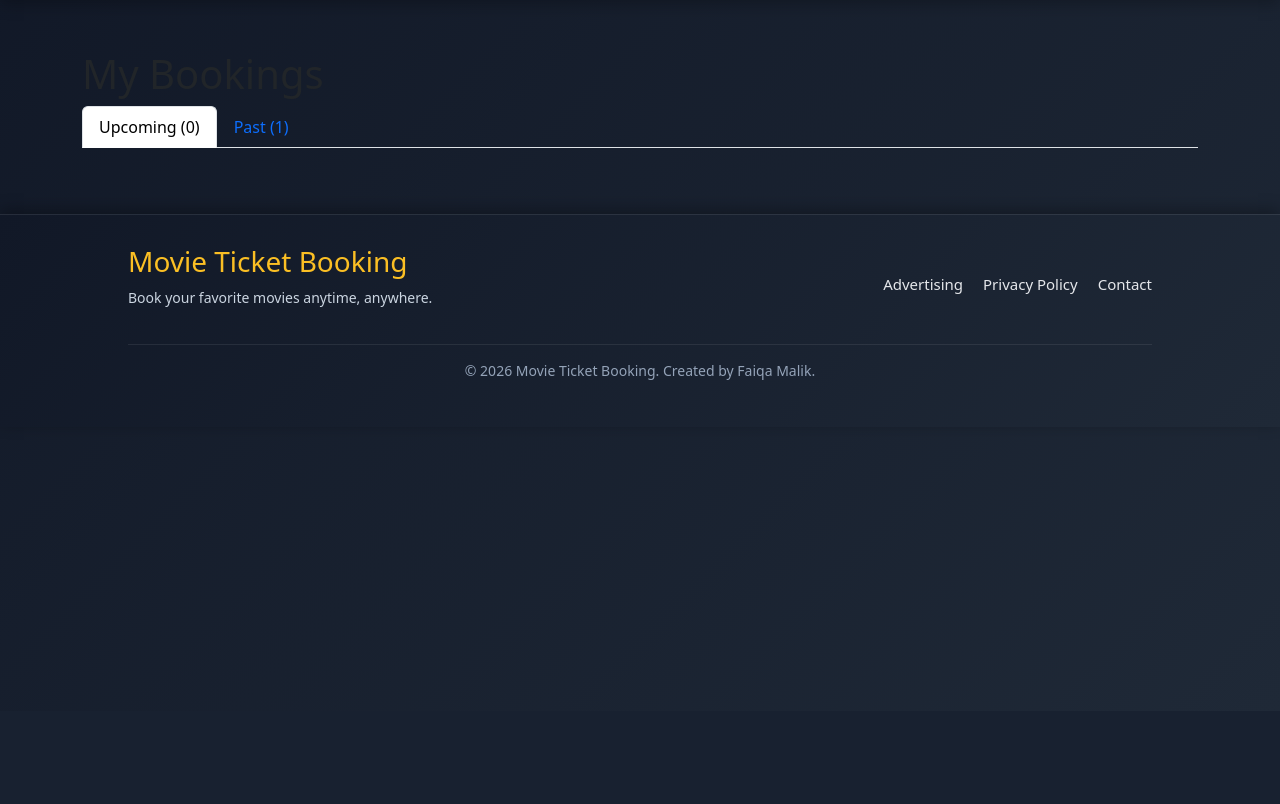
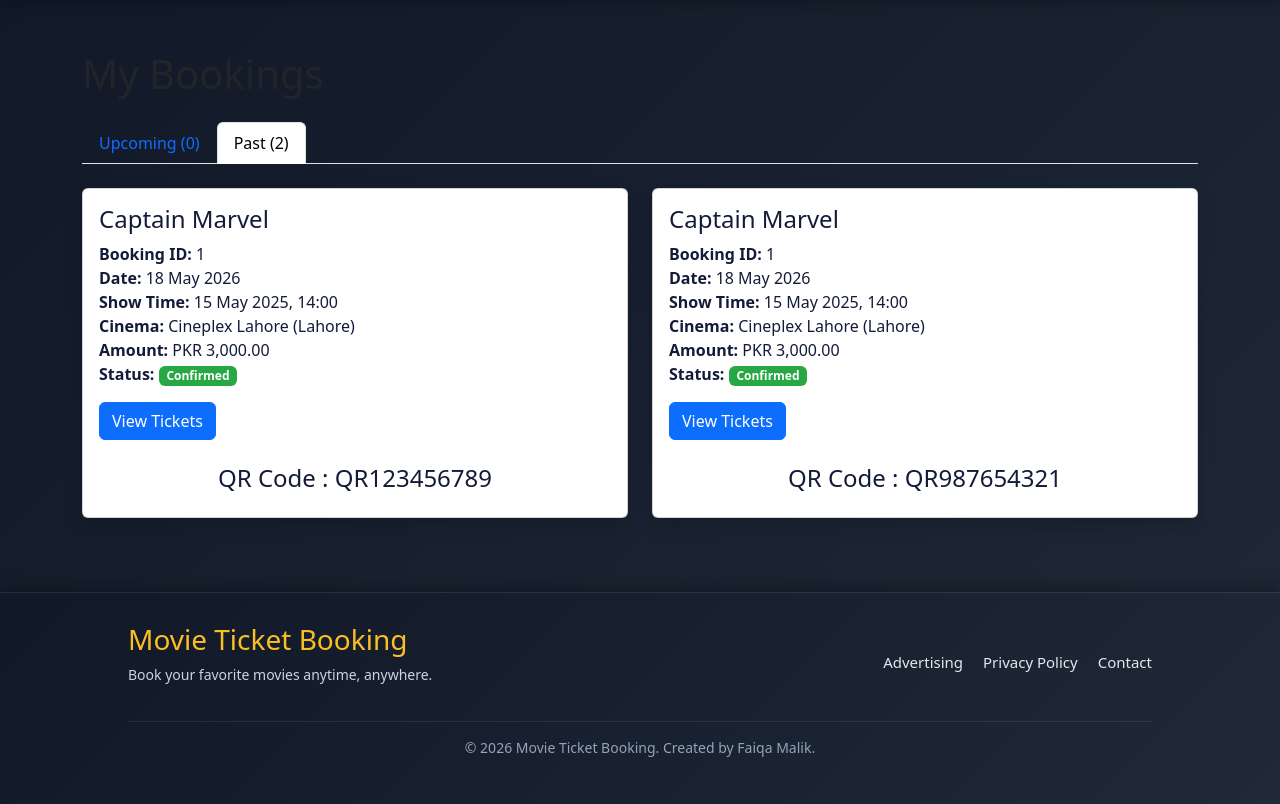
Before and after one commit to 86dev788/bookingMovieTickets, a PHP site: page /MovieBooking/my-bookings.php in a window 1280 px wide, after a click that opens the changed part. Shown: the part 89-893 px from the top of the page. Before the commit the page ends 469 px from the top, so only its background shows below. Run offline with PHP 8.4, Linux system fonts and the light colour scheme; a user stored in the database is signed in; data comes from the database, SQL or seed files in the repository.

Commit message:
QR code done - is_confirmed issue done

```diff
--- a/my-bookings.php
+++ b/my-bookings.php
@@ -1,6 +1,9 @@
 <?php
 session_start();
 include('connection.php');
+
+error_reporting(E_ALL);
+ini_set('display_errors', 1);
 
 if (!isset($_SESSION['customer_id'])) {
     header("Location: login.php");
@@ -9,27 +12,72 @@ if (!isset($_SESSION['customer_id'])) {
 
 $customer_id = $_SESSION['customer_id'];
 
-$stmt = $con->prepare("SELECT b.booking_id AS BookingID, b.booking_date AS BookingDate, b.status AS Status, b.total_amount AS TotalAmount, m.title AS Title, s.show_time AS ShowTime, c.cinema_name AS CinemaName, c.city AS City, p.method AS PaymentMethod, p.status AS PaymentStatus, p.paid_at AS PaidAt
-                       FROM booking b
-                       JOIN movie_show s ON b.show_id = s.show_id
-                       JOIN movie m ON s.movie_id = m.movie_id
-                       JOIN screen sc ON s.screen_id = sc.screen_id
-                       JOIN cinema c ON sc.cinema_id = c.cinema_id
-                       LEFT JOIN payment p ON p.booking_id = b.booking_id
-                       WHERE b.customer_id = ? AND b.status NOT IN ('Cancelled', 'Refunded')
-                       ORDER BY b.booking_date DESC");
+$stmt = $con->prepare("
+SELECT
+    b.booking_id AS BookingID,
+    b.booking_date AS BookingDate,
+    b.status AS Status,
+    b.total_amount AS TotalAmount,
+
+    m.title AS Title,
+
+    s.show_time AS ShowTime,
+
+    c.cinema_name AS CinemaName,
+    c.city AS City,
+
+    p.method AS PaymentMethod,
+    p.status AS PaymentStatus,
+    p.paid_at AS PaidAt,
+
+    t.qr_code AS QRCode
+
+FROM booking b
+
+JOIN movie_show s
+ON b.show_id = s.show_id
+
+JOIN movie m
+ON s.movie_id = m.movie_id
+
+JOIN screen sc
+ON s.screen_id = sc.screen_id
+
+JOIN cinema c
+ON sc.cinema_id = c.cinema_id
+
+LEFT JOIN payment p
+ON p.booking_id = b.booking_id
+
+LEFT JOIN ticket t
+ON t.booking_id = b.booking_id
+
+WHERE b.customer_id = ?
+AND b.status NOT IN ('Cancelled', 'Refunded')
+
+ORDER BY b.booking_date DESC
+");
+
 $stmt->bind_param("i", $customer_id);
 $stmt->execute();
+
 $result = $stmt->get_result();
+
 $bookings = [];
+
 while ($row = $result->fetch_assoc()) {
     $bookings[] = $row;
 }
+
 $stmt->close();
-// Split into upcoming and past based on show_time
+
+
+// Split into Upcoming & Past
 $upcoming = [];
 $past = [];
+
 foreach ($bookings as $b) {
+
     if (strtotime($b['ShowTime']) >= strtotime(date('Y-m-d 00:00:00'))) {
         $upcoming[] = $b;
     } else {
@@ -37,90 +85,308 @@ foreach ($bookings as $b) {
     }
 }
 ?>
+
 <!DOCTYPE html>
 <html lang="en">
+
 <head>
+
     <meta charset="UTF-8">
     <meta name="viewport" content="width=device-width, initial-scale=1.0">
+
     <title>My Bookings - Online Movie Ticket Booking</title>
+
+    <!-- Bootstrap -->
+    <link rel="stylesheet" href="https://cdn.jsdelivr.net/npm/bootstrap@4.6.2/dist/css/bootstrap.min.css">
+
+    <!-- Custom CSS -->
     <link rel="stylesheet" href="style/styles.css">
+
 </head>
+
 <body>
+
     <?php include('includes/header.php'); ?>
 
     <div class="container mt-5">
-        <h1>My Bookings</h1>
+
+        <h1 class="mb-4">My Bookings</h1>
+
         <?php if (empty($bookings)): ?>
-            <p>You have no bookings yet.</p>
+
+            <div class="alert alert-warning">
+                You have no bookings yet.
+            </div>
+
         <?php else: ?>
+
+            <!-- Tabs -->
             <ul class="nav nav-tabs" id="bookingTabs" role="tablist">
+
                 <li class="nav-item">
-                    <a class="nav-link active" id="upcoming-tab" data-toggle="tab" href="#upcoming" role="tab">Upcoming (<?php echo count($upcoming); ?>)</a>
+                    <a class="nav-link active" id="upcoming-tab" data-toggle="tab" href="#upcoming" role="tab">
+
+                        Upcoming (<?php echo count($upcoming); ?>)
+
+                    </a>
                 </li>
+
                 <li class="nav-item">
-                    <a class="nav-link" id="past-tab" data-toggle="tab" href="#past" role="tab">Past (<?php echo count($past); ?>)</a>
+                    <a class="nav-link" id="past-tab" data-toggle="tab" href="#past" role="tab">
+
+                        Past (<?php echo count($past); ?>)
+
+                    </a>
                 </li>
+
             </ul>
-            <div class="tab-content mt-3">
+
+            <div class="tab-content mt-4">
+
+                <!-- UPCOMING BOOKINGS -->
                 <div class="tab-pane fade show active" id="upcoming" role="tabpanel">
+
                     <div class="row">
+
                         <?php foreach ($upcoming as $booking): ?>
-                            <div class="col-md-6 mb-3">
-                                <div class="card">
+
+                            <div class="col-md-6 mb-4">
+
+                                <div class="card shadow">
+
                                     <div class="card-body">
-                                        <h5 class="card-title"><?php echo htmlspecialchars($booking['Title']); ?></h5>
+
+                                        <h4 class="card-title">
+                                            <?php echo htmlspecialchars($booking['Title']); ?>
+                                        </h4>
+
                                         <p class="card-text">
-                                            Booking ID: <?php echo $booking['BookingID']; ?><br>
-                                            Date: <?php echo date('d M Y', strtotime($booking['BookingDate'])); ?><br>
-                                            Show Time: <?php echo date('d M Y, H:i', strtotime($booking['ShowTime'])); ?><br>
-                                            Cinema: <?php echo htmlspecialchars($booking['CinemaName']); ?> (<?php echo htmlspecialchars($booking['City']); ?>)<br>
-                                            Amount: PKR <?php echo number_format($booking['TotalAmount'], 2); ?><br>
-                                            Booking Status: <span class="badge badge-<?php echo $booking['Status'] == 'Confirmed' ? 'success' : ($booking['Status'] == 'Pending' ? 'warning' : 'danger'); ?>"><?php echo $booking['Status']; ?></span><br>
-                                            Payment: <?php echo htmlspecialchars($booking['PaymentMethod'] ?? 'N/A'); ?> — <span class="badge badge-<?php echo ($booking['PaymentStatus'] == 'Success' ? 'success' : ($booking['PaymentStatus'] == 'Pending' ? 'warning' : 'danger')); ?>"><?php echo htmlspecialchars($booking['PaymentStatus'] ?? 'Pending'); ?></span>
-                                            <?php if (!empty($booking['PaidAt'])): ?><br>Paid At: <?php echo date('d M Y, H:i', strtotime($booking['PaidAt'])); ?><?php endif; ?>
+
+                                            <strong>Booking ID:</strong>
+                                            <?php echo $booking['BookingID']; ?>
+                                            <br>
+
+                                            <strong>Date:</strong>
+                                            <?php echo date('d M Y', strtotime($booking['BookingDate'])); ?>
+                                            <br>
+
+                                            <strong>Show Time:</strong>
+                                            <?php echo date('d M Y, H:i', strtotime($booking['ShowTime'])); ?>
+                                            <br>
+
+                                            <strong>Cinema:</strong>
+                                            <?php echo htmlspecialchars($booking['CinemaName']); ?>
+                                            (<?php echo htmlspecialchars($booking['City']); ?>)
+                                            <br>
+
+                                            <strong>Amount:</strong>
+                                            PKR <?php echo number_format($booking['TotalAmount'], 2); ?>
+                                            <br>
+
+                                            <strong>Booking Status:</strong>
+
+                                            <span class="badge badge-<?php
+                                            echo $booking['Status'] == 'Confirmed'
+                                                ? 'success'
+                                                : ($booking['Status'] == 'Pending'
+                                                    ? 'warning'
+                                                    : 'danger');
+                                            ?>">
+
+                                                <?php echo $booking['Status']; ?>
+
+                                            </span>
+
+                                            <br>
+
+                                            <strong>Payment:</strong>
+
+                                            <?php echo htmlspecialchars($booking['PaymentMethod'] ?? 'N/A'); ?>
+
+                                            —
+
+                                            <span class="badge badge-<?php
+                                            echo ($booking['PaymentStatus'] == 'Success'
+                                                ? 'success'
+                                                : ($booking['PaymentStatus'] == 'Pending'
+                                                    ? 'warning'
+                                                    : 'danger'));
+                                            ?>">
+
+                                                <?php echo htmlspecialchars($booking['PaymentStatus'] ?? 'Pending'); ?>
+
+                                            </span>
+
+                                            <?php if (!empty($booking['PaidAt'])): ?>
+
+                                                <br>
+
+                                                <strong>Paid At:</strong>
+
+                                                <?php echo date('d M Y, H:i', strtotime($booking['PaidAt'])); ?>
+
+                                            <?php endif; ?>
+
                                         </p>
+
+                                        <!-- BUTTONS -->
                                         <?php if ($booking['Status'] == 'Confirmed'): ?>
-                                            <a href="booking-confirmation.php?booking_id=<?php echo $booking['BookingID']; ?>" class="btn btn-primary">View Tickets</a>
+
+                                            <a href="booking-confirmation.php?booking_id=<?php echo $booking['BookingID']; ?>"
+                                                class="btn btn-primary">
+
+                                                View Tickets
+
+                                            </a>
+
                                         <?php endif; ?>
+
                                         <?php if ($booking['Status'] == 'Confirmed' && strtotime($booking['ShowTime']) > time()): ?>
-                                            <a href="cancel-booking.php?booking_id=<?php echo $booking['BookingID']; ?>" class="btn btn-danger ml-2" onclick="return confirm('Are you sure you want to cancel this booking?')">Cancel Booking</a>
+
+                                            <a href="cancel-booking.php?booking_id=<?php echo $booking['BookingID']; ?>"
+                                                class="btn btn-danger ml-2"
+                                                onclick="return confirm('Are you sure you want to cancel this booking?')">
+
+                                                Cancel Booking
+
+                                            </a>
+
                                         <?php endif; ?>
+
+                                        <!-- QR CODE -->
+                                        <?php if (!empty($booking['QRCode'])): ?>
+
+                                            <?php
+                                            $qrData = $booking['QRCode']; // TK19_27_6a0b730726a2c
+                                            ?>
+
+                                            <div class="text-center mt-4">
+
+                                               <h4>QR Code : <?php echo htmlspecialchars($qrData); ?></h4>
+
+                                            </div>
+
+                                        <?php endif; ?>
+
                                     </div>
+
                                 </div>
+
                             </div>
+
                         <?php endforeach; ?>
+
                     </div>
+
                 </div>
+
+                <!-- PAST BOOKINGS -->
                 <div class="tab-pane fade" id="past" role="tabpanel">
+
                     <div class="row">
+
                         <?php foreach ($past as $booking): ?>
-                            <div class="col-md-6 mb-3">
-                                <div class="card">
+
+                            <div class="col-md-6 mb-4">
+
+                                <div class="card shadow">
+
                                     <div class="card-body">
-                                        <h5 class="card-title"><?php echo htmlspecialchars($booking['Title']); ?></h5>
+
+                                        <h4 class="card-title">
+                                            <?php echo htmlspecialchars($booking['Title']); ?>
+                                        </h4>
+
                                         <p class="card-text">
-                                            Booking ID: <?php echo $booking['BookingID']; ?><br>
-                                            Date: <?php echo date('d M Y', strtotime($booking['BookingDate'])); ?><br>
-                                            Show Time: <?php echo date('d M Y, H:i', strtotime($booking['ShowTime'])); ?><br>
-                                            Cinema: <?php echo htmlspecialchars($booking['CinemaName']); ?> (<?php echo htmlspecialchars($booking['City']); ?>)<br>
-                                            Amount: PKR <?php echo number_format($booking['TotalAmount'], 2); ?><br>
-                                            Booking Status: <span class="badge badge-<?php echo $booking['Status'] == 'Confirmed' ? 'success' : ($booking['Status'] == 'Pending' ? 'warning' : 'danger'); ?>"><?php echo $booking['Status']; ?></span><br>
-                                            Payment: <?php echo htmlspecialchars($booking['PaymentMethod'] ?? 'N/A'); ?> — <span class="badge badge-<?php echo ($booking['PaymentStatus'] == 'Success' ? 'success' : ($booking['PaymentStatus'] == 'Pending' ? 'warning' : 'danger')); ?>"><?php echo htmlspecialchars($booking['PaymentStatus'] ?? 'Pending'); ?></span>
-                                            <?php if (!empty($booking['PaidAt'])): ?><br>Paid At: <?php echo date('d M Y, H:i', strtotime($booking['PaidAt'])); ?><?php endif; ?>
+
+                                            <strong>Booking ID:</strong>
+                                            <?php echo $booking['BookingID']; ?>
+                                            <br>
+
+                                            <strong>Date:</strong>
+                                            <?php echo date('d M Y', strtotime($booking['BookingDate'])); ?>
+                                            <br>
+
+                                            <strong>Show Time:</strong>
+                                            <?php echo date('d M Y, H:i', strtotime($booking['ShowTime'])); ?>
+                                            <br>
+
+                                            <strong>Cinema:</strong>
+                                            <?php echo htmlspecialchars($booking['CinemaName']); ?>
+                                            (<?php echo htmlspecialchars($booking['City']); ?>)
+                                            <br>
+
+                                            <strong>Amount:</strong>
+                                            PKR <?php echo number_format($booking['TotalAmount'], 2); ?>
+                                            <br>
+
+                                            <strong>Status:</strong>
+
+                                            <span class="badge badge-<?php
+                                            echo $booking['Status'] == 'Confirmed'
+                                                ? 'success'
+                                                : ($booking['Status'] == 'Pending'
+                                                    ? 'warning'
+                                                    : 'danger');
+                                            ?>">
+
+                                                <?php echo $booking['Status']; ?>
+
+                                            </span>
+
                                         </p>
+
                                         <?php if ($booking['Status'] == 'Confirmed'): ?>
-                                            <a href="booking-confirmation.php?booking_id=<?php echo $booking['BookingID']; ?>" class="btn btn-primary">View Tickets</a>
+
+                                            <a href="booking-confirmation.php?booking_id=<?php echo $booking['BookingID']; ?>"
+                                                class="btn btn-primary">
+
+                                                View Tickets
+
+                                            </a>
+
                                         <?php endif; ?>
+
+                                         <!-- QR CODE -->
+                                        <?php if (!empty($booking['QRCode'])): ?>
+
+                                            <?php
+                                            $qrData = $booking['QRCode']; // TK19_27_6a0b730726a2c
+                                            ?>
+
+                                            <div class="text-center mt-4">
+
+                                               <h4>QR Code : <?php echo htmlspecialchars($qrData); ?></h4>
+
+                                            </div>
+
+                                        <?php endif; ?>
+
                                     </div>
+
                                 </div>
+
                             </div>
+
                         <?php endforeach; ?>
+
                     </div>
+
                 </div>
+
             </div>
+
         <?php endif; ?>
+
     </div>
 
     <?php include('includes/footer.php'); ?>
+
+    <!-- Bootstrap JS -->
+    <script src="https://code.jquery.com/jquery-3.6.0.min.js"></script>
+
+    <script src="https://cdn.jsdelivr.net/npm/bootstrap@4.6.2/dist/js/bootstrap.bundle.min.js"></script>
+
 </body>
+
 </html>
```
Also changed, not shown: img/MV5BMzU5ZGYzNmQtMTdhYy00OGRiLTg0NmQtYjVjNzliZTg1ZGE4XkEyXkFqcGc@._V1_FMjpg_UX1000_.jpg (added), img/posters/1779130249_6a0b5f8903cf5.jpeg (added).
